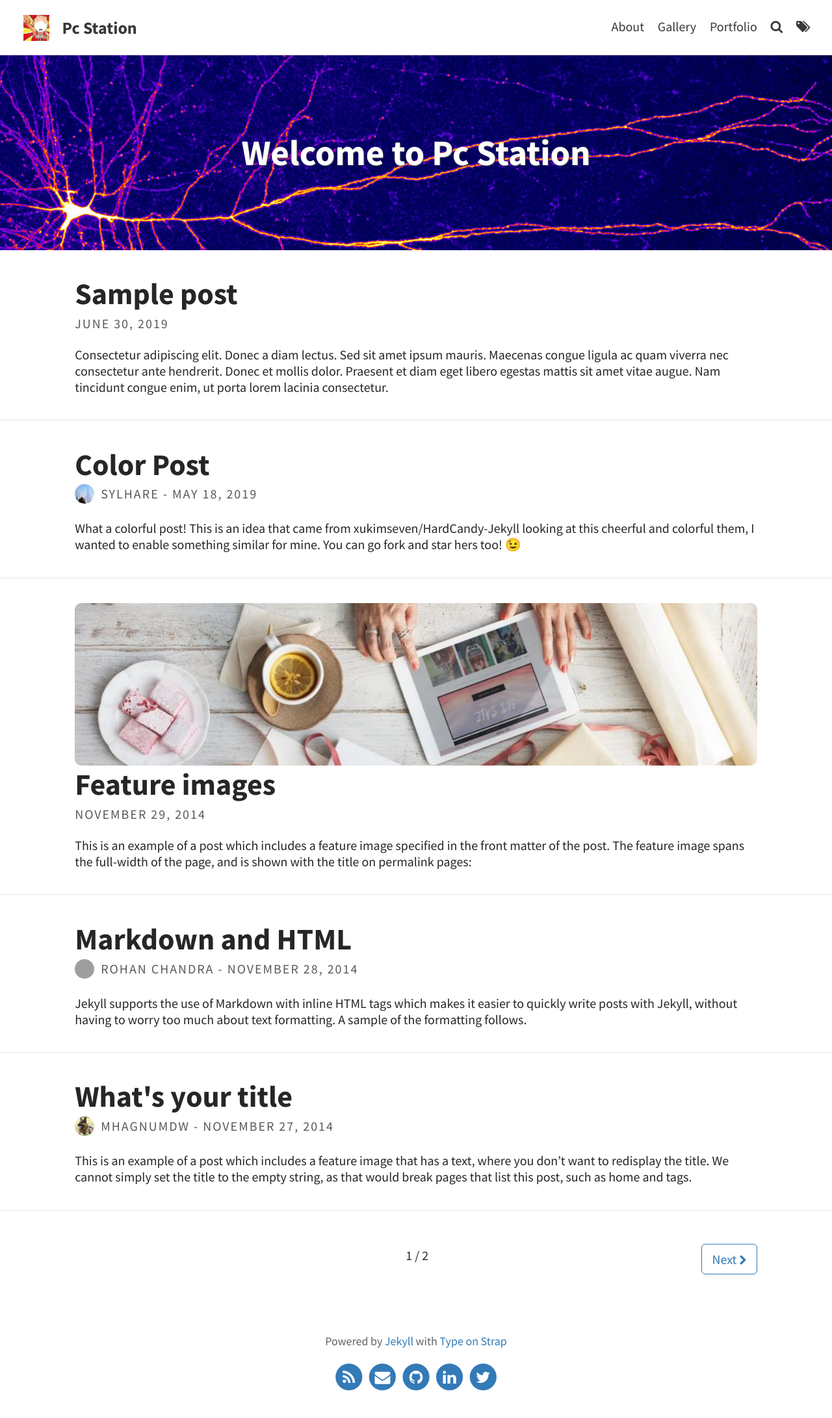
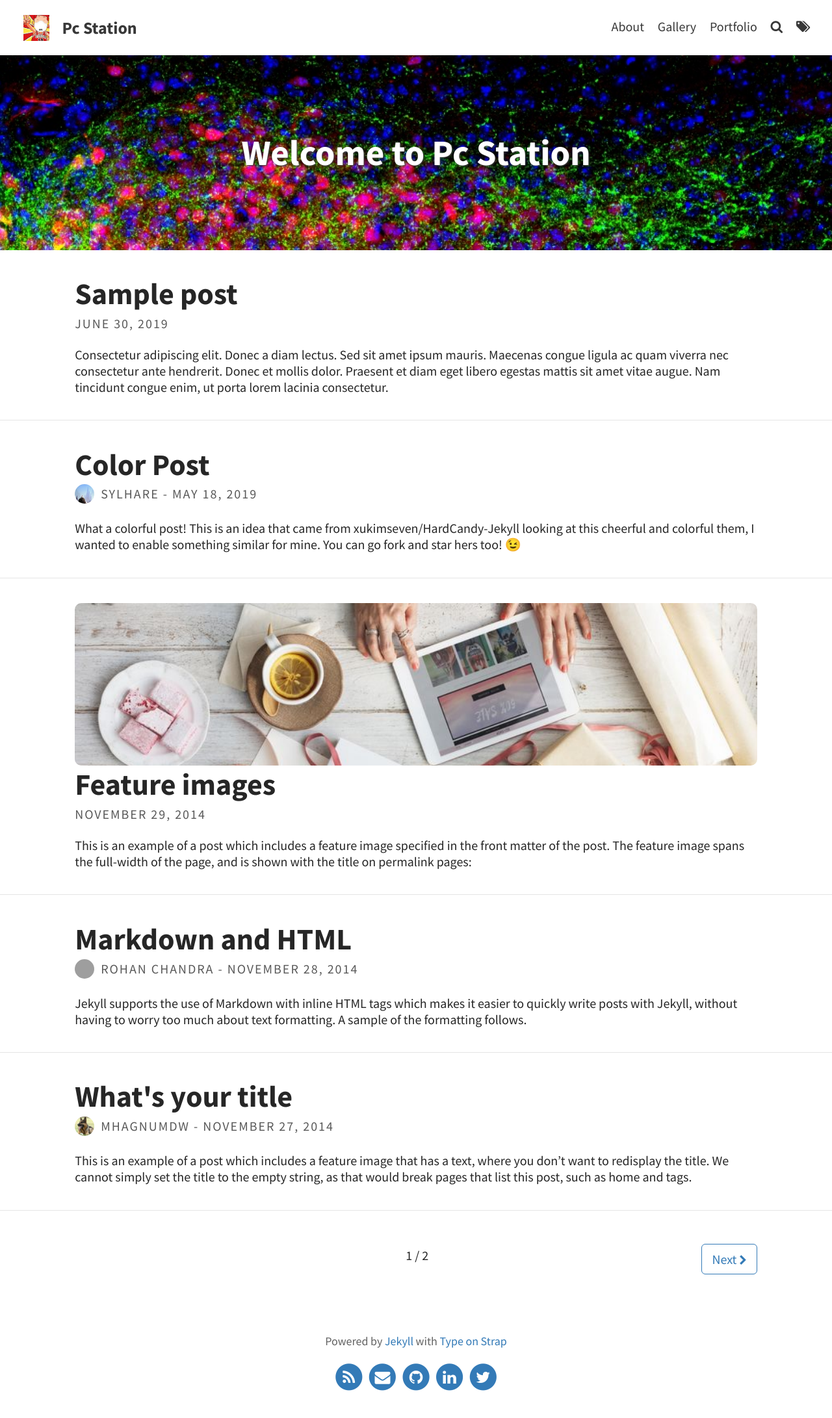
Before and after one commit to pcmaaaaa/pcmaaaaa.github.io, a Jekyll site: the page built from index.html, in a window 1280 px wide. Shown: the whole page at 65% size. Built offline with Jekyll 4.4.1, drawn with Linux system fonts in a browser that asks for light colours; the list of posts is cut into pages by our own code; grey boxes are pictures that could not be loaded.

Commit message:
Header image-scn

```diff
--- a/_config.yml
+++ b/_config.yml
@@ -10,7 +10,7 @@ favicon: assets/favicon.ico                             # Icon displayed in the
 
 # Header and footer text
 header_text: Welcome to Pc Station  # Change Blog header text
-header_feature_image: assets/img/neuron.jpeg
+header_feature_image: assets/img/SCN.jpeg
 footer_text: >
   Powered by <a href="https://jekyllrb.com/">Jekyll</a> with <a href="https://github.com/sylhare/Type-on-Strap">Type on Strap</a>
 
```
Also changed, not shown: assets/img/SCN.jpeg (added), 1 other file.
